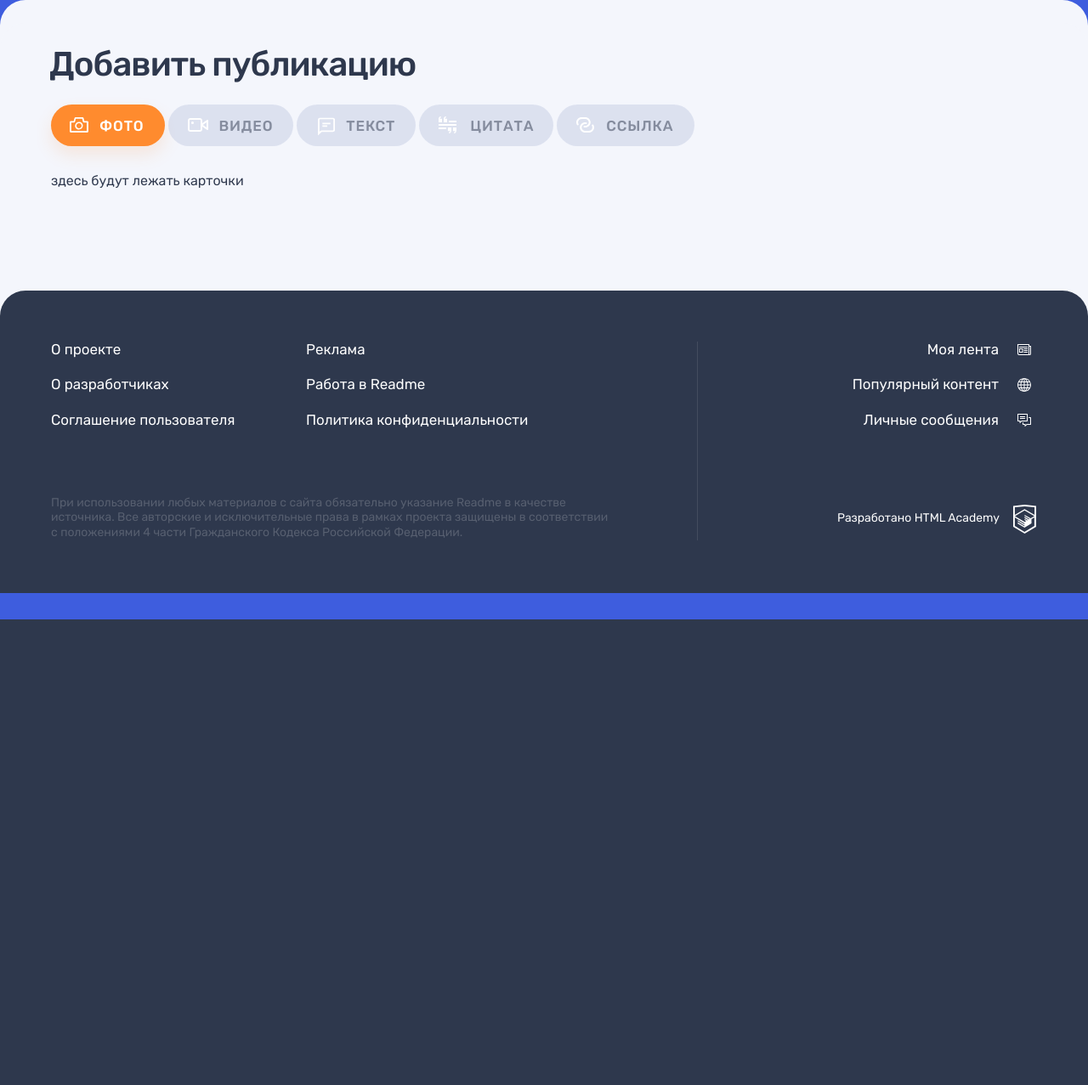
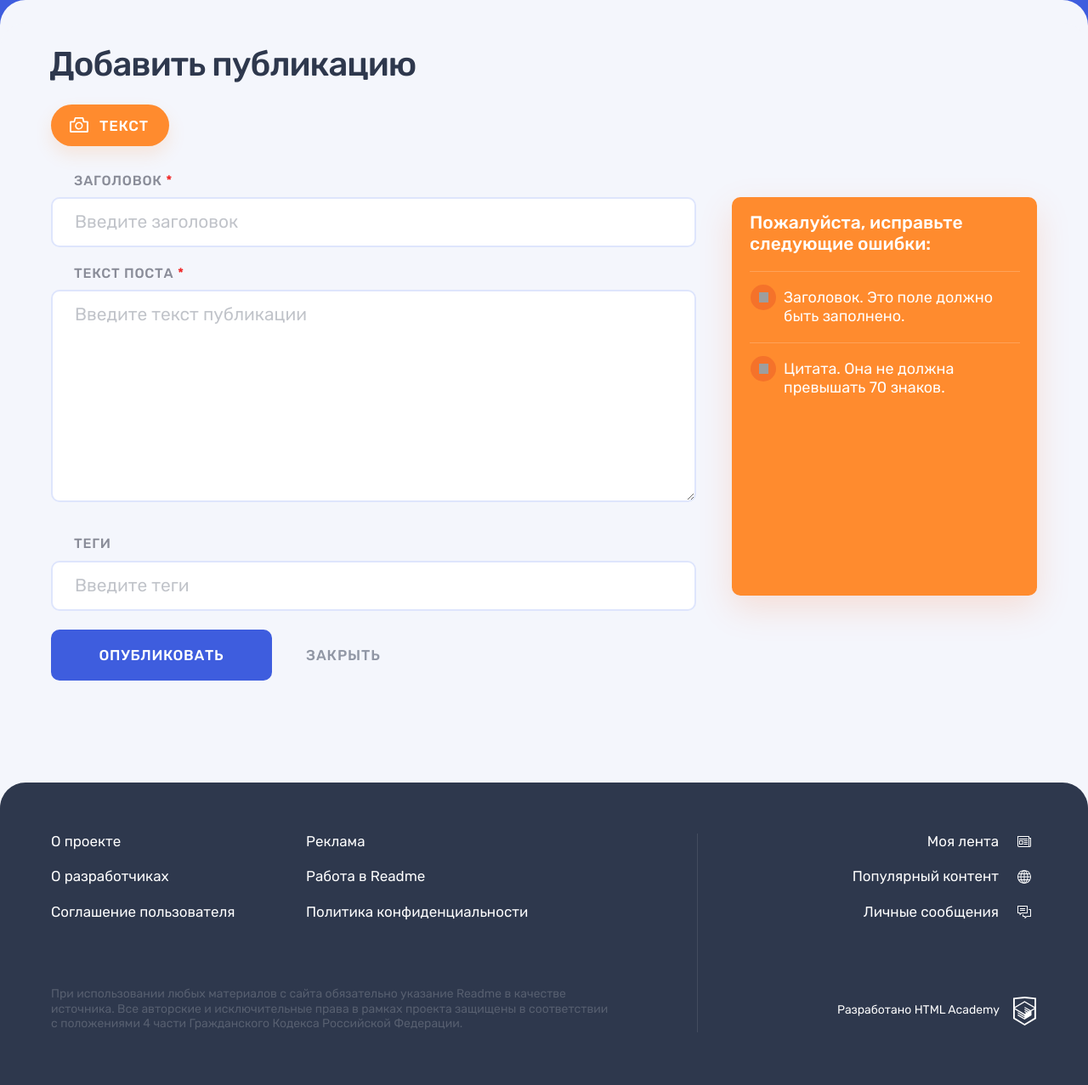
Before and after one commit to Apologzy/974895-readme-11, a PHP site: page /add.php?content_id=1 in a window 1280 px wide. Shown: the part 71-1348 px from the top of the page at 85% size. Before the commit the page ends 800 px from the top, so only its background shows below. Run offline with PHP 8.4, Linux system fonts and the light colour scheme; tables that the repository leaves empty hold one stand-in row (values such as "Sample post"); grey boxes are pictures that could not be loaded.

Commit message:
поработал над шаблоном формы

```diff
--- a/add.php
+++ b/add.php
@@ -1,7 +1,34 @@
 <?php
 $is_auth = 1;
+
+$con = mysqli_connect('127.0.0.1', 'root', '', 'readme');
+if ($con == false) {
+    exit('Ошибка подключения ' . mysqli_connect_error());
+};
+
+require ('functions/sql_functions.php');
 require ('functions/main_functions.php');
-$add_main = include_template ('add_main.php', []);
+
+$content_id = $_GET['content_id'] ?? null;
+$post_content_id = $_GET['content_id'] ?? null;
+$post_cards = get_post_assoc($con, $content_id);
+
+$sql_con_types = 'SELECT * FROM content_types';
+$cont_result = mysqli_query($con, $sql_con_types);
+if (!$cont_result) {
+    $error = mysqli_error($con);
+    exit('Ошибка mySQL: ' . $error);
+}
+else {
+    $content_types = mysqli_fetch_all($cont_result, MYSQLI_ASSOC);
+};
+
+if ($_SERVER['REQUEST_METHOD'] == 'POST') {
+    $form_content = $_POST;
+
+};
+
+$add_main = include_template ('add_main.php', ['con' => $con, 'content_types' => $content_types, 'content_id' => $content_id, 'post_cards' => $post_cards]);
 $add_layout = include_template ('layout.php',['pop_content' => $add_main, 'title' => 'readme: добавление публикации', 'is_auth' => $is_auth]);
 print ($add_layout);
 
--- a/templates/add_main.php
+++ b/templates/add_main.php
@@ -7,50 +7,48 @@
             <div class="adding-post__tabs-wrapper tabs">
                 <div class="adding-post__tabs filters">
                     <ul class="adding-post__tabs-list filters__list tabs__list">
+                        <?php foreach ($content_types as $content_type): ?>
                         <li class="adding-post__tabs-item filters__item">
-                            <a class="adding-post__tabs-link filters__button filters__button--photo filters__button--active tabs__item tabs__item--active button">
+                            <?php if($content_id == $content_type['id']) : ?>
+                            <a class="adding-post__tabs-link filters__button filters__button--<?=$content_type['icon_class']; ?> filters__button--active tabs__item tabs__item--active button" href="/add.php?content_id=<?=$content_type['id']; ?>">
                                 <svg class="filters__icon" width="22" height="18">
-                                    <use xlink:href="#icon-filter-photo"></use>
+                                    <use xlink:href="#icon-filter-<?=$content_type['icon_class']; ?>"></use>
                                 </svg>
-                                <span>Фото</span>
+                                <span><?=$content_type['field_name']; ?></span>
                             </a>
+                            <?php else: ?>
+                                <a class="adding-post__tabs-link filters__button filters__button--<?=$content_type['icon_class']; ?>  tabs__item  button" href="/add.php?content_id=<?=$content_type['id']; ?>">
+                                    <svg class="filters__icon" width="22" height="18">
+                                        <use xlink:href="#icon-filter-<?=$content_type['icon_class']; ?>"></use>
+                                    </svg>
+                                    <span><?=$content_type['field_name']; ?></span>
+                                </a>
+                            <?php endif; ?>
                         </li>
-                        <li class="adding-post__tabs-item filters__item">
-                            <a class="adding-post__tabs-link filters__button filters__button--video tabs__item button" href="#">
-                                <svg class="filters__icon" width="24" height="16">
-                                    <use xlink:href="#icon-filter-video"></use>
-                                </svg>
-                                <span>Видео</span>
-                            </a>
-                        </li>
-                        <li class="adding-post__tabs-item filters__item">
-                            <a class="adding-post__tabs-link filters__button filters__button--text tabs__item button" href="#">
-                                <svg class="filters__icon" width="20" height="21">
-                                    <use xlink:href="#icon-filter-text"></use>
-                                </svg>
-                                <span>Текст</span>
-                            </a>
-                        </li>
-                        <li class="adding-post__tabs-item filters__item">
-                            <a class="adding-post__tabs-link filters__button filters__button--quote tabs__item button" href="#">
-                                <svg class="filters__icon" width="21" height="20">
-                                    <use xlink:href="#icon-filter-quote"></use>
-                                </svg>
-                                <span>Цитата</span>
-                            </a>
-                        </li>
-                        <li class="adding-post__tabs-item filters__item">
-                            <a class="adding-post__tabs-link filters__button filters__button--link tabs__item button" href="#">
-                                <svg class="filters__icon" width="21" height="18">
-                                    <use xlink:href="#icon-filter-link"></use>
-                                </svg>
-                                <span>Ссылка</span>
-                            </a>
-                        </li>
+                        <?php endforeach; ?>
                     </ul>
                 </div>
                 <div class="adding-post__tab-content">
-                    здесь будут лежать карточки
+
+                        <?php switch ($content_id) {
+                            case 1:
+                                echo (include_template('add_posts/form_post_text.php', []));
+                                break;
+                            case 2:
+                                echo (include_template('add_posts/form_post_photo.php', []));
+                                break;
+                            case 3:
+                                echo (include_template('add_posts/form_post_quote.php', []));
+                                break;
+                            case 4:
+                                echo (include_template('add_posts/form_post_video.php', []));
+                                break;
+                            case 5:
+                                echo (include_template('add_posts/form_post_link.php', []));
+                                break;
+                        };
+                        ?>
+
                 </div>
             </div>
         </div>
--- a/templates/add_posts/form_post_link.php
+++ b/templates/add_posts/form_post_link.php
@@ -1,4 +1,4 @@
-<section class="adding-post__link tabs__content">
+<section class="adding-post__link tabs__content tabs__content--active">
     <h2 class="visually-hidden">Форма добавления ссылки</h2>
     <form class="adding-post__form form" action="#" method="post">
         <div class="form__text-inputs-wrapper">
--- a/templates/add_posts/form_post_quote.php
+++ b/templates/add_posts/form_post_quote.php
@@ -1,4 +1,4 @@
-<section class="adding-post__quote tabs__content">
+<section class="adding-post__quote tabs__content tabs__content--active">
     <h2 class="visually-hidden">Форма добавления цитаты</h2>
     <form class="adding-post__form form" action="#" method="post">
         <div class="form__text-inputs-wrapper">
--- a/templates/add_posts/form_post_text.php
+++ b/templates/add_posts/form_post_text.php
@@ -1,6 +1,6 @@
-<section class="adding-post__text tabs__content">
+<section class="adding-post__text tabs__content tabs__content--active">
     <h2 class="visually-hidden">Форма добавления текста</h2>
-    <form class="adding-post__form form" action="#" method="post">
+    <form class="adding-post__form form" action="/add.php" method="post">
         <div class="form__text-inputs-wrapper">
             <div class="form__text-inputs">
                 <div class="adding-post__input-wrapper form__input-wrapper">
--- a/templates/add_posts/form_post_video.php
+++ b/templates/add_posts/form_post_video.php
@@ -1,4 +1,4 @@
-<section class="adding-post__video tabs__content">
+<section class="adding-post__video tabs__content tabs__content--active">
     <h2 class="visually-hidden">Форма добавления видео</h2>
     <form class="adding-post__form form" action="#" method="post" enctype="multipart/form-data">
         <div class="form__text-inputs-wrapper">
--- a/templates/layout.php
+++ b/templates/layout.php
@@ -103,7 +103,7 @@
                             </div>
                         </li>
                         <li>
-                            <a class="header__post-button button button--transparent" href="adding-post.html">Пост</a>
+                            <a class="header__post-button button button--transparent" href="add.php">Пост</a>
                         </li>
                     </ul>
                 </nav>
```
